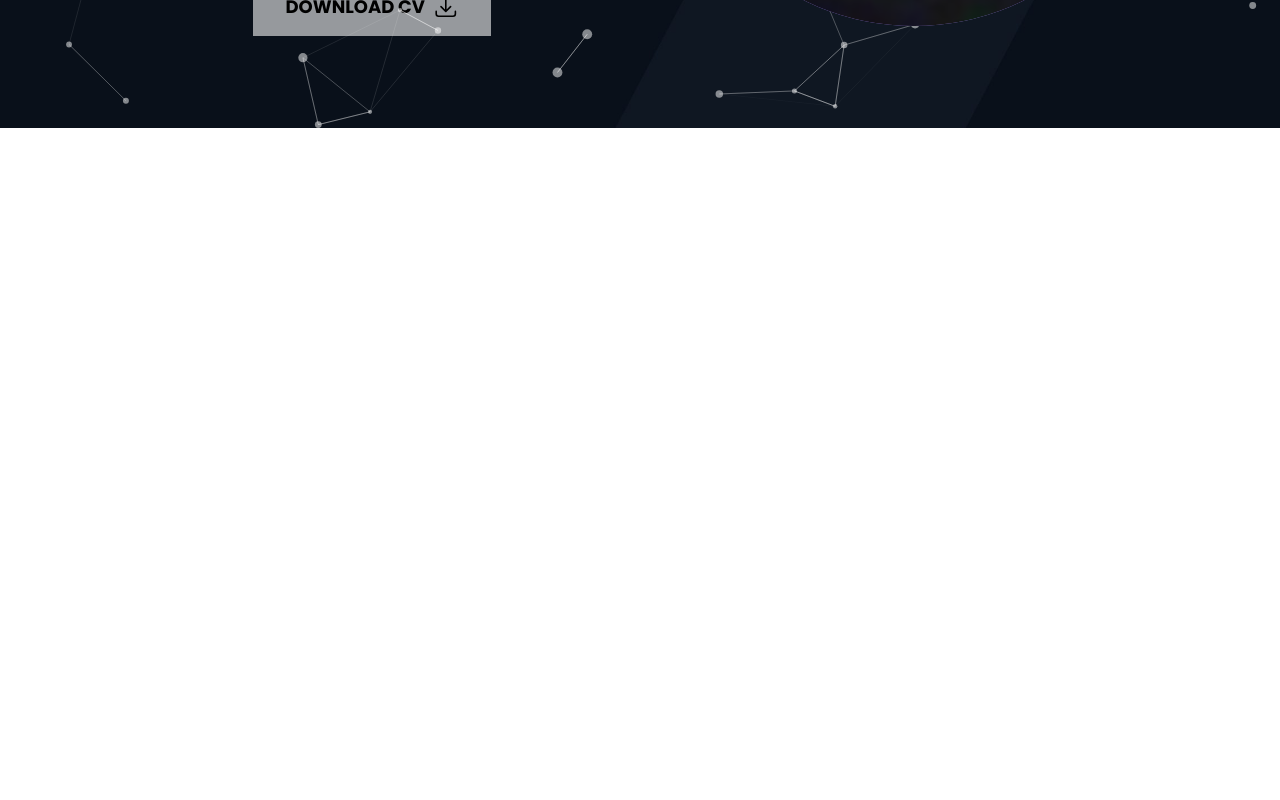
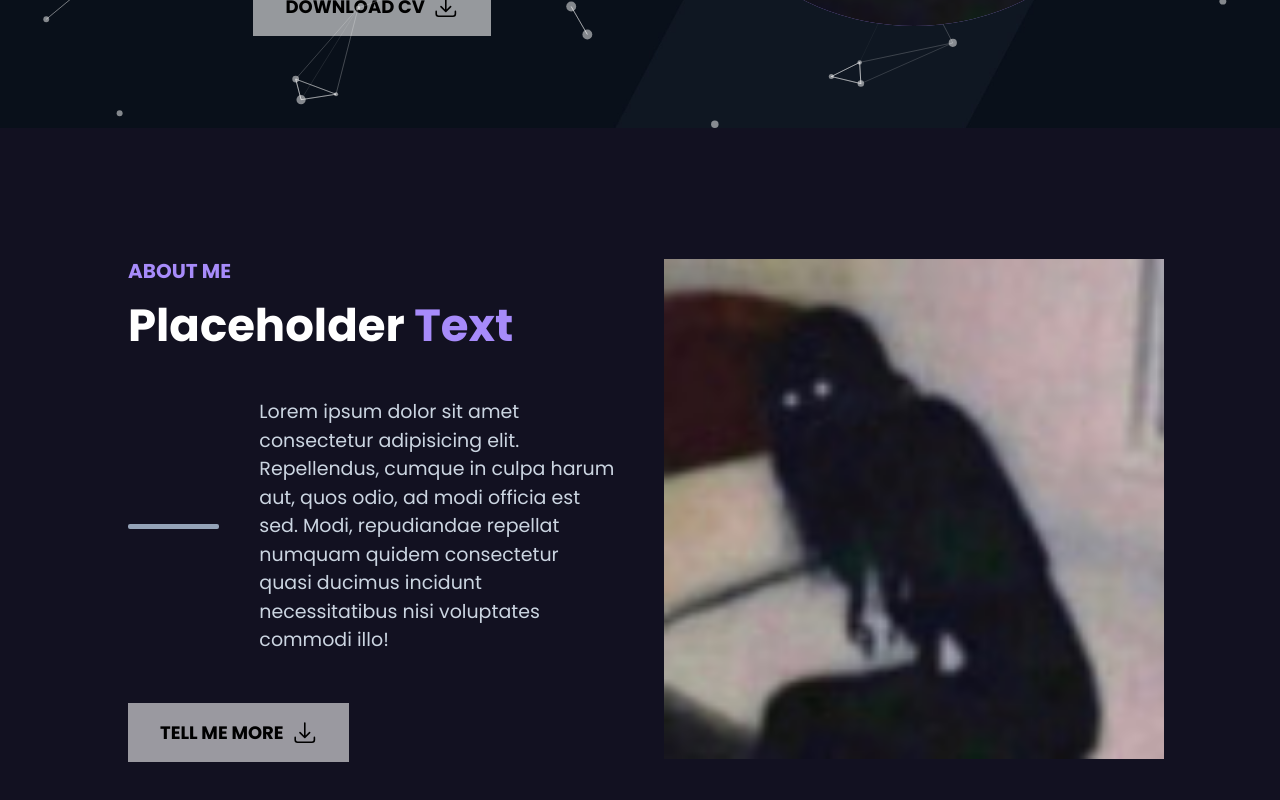
Before and after one commit to eycis/my_new_portfolio, a Next.js app: page / in a window 1280 px wide. Shown: the part 672-1472 px from the top of the page. Before the commit the page ends 800 px from the top, so only its background shows below. Built offline with nearby package versions, Linux system fonts and the light colour scheme.

Commit message:
About me page

```diff
--- /dev/null
+++ b/components/About.tsx
@@ -0,0 +1,38 @@
+import React from 'react'
+import { ArrowDownTrayIcon } from "@heroicons/react/24/solid";
+import Image from "next/image";
+
+const About = () => {
+  return (
+    <div className="bg-[#121121] pb-[3rem] pt-[4rem] md:pt-[8rem]">
+      <div className="grid grid-cols-1 md:grid-cols-2 w-[80%] mx-auto gap-[3rem] items-center">
+        <div className="md:col-span-1">
+          <h1 className="text-[20px] font-bold uppercase text-violet-400 mb-[1rem]">
+            About me
+          </h1>
+          <h2 className="text-[25px] md:text-[35px] lg:text-[45px] md:leading-[3rem] leading-[2rem] capitalize mb-[3rem] font-bold text-white">
+            Placeholder <span className="text-violet-400"> text </span>
+          </h2>
+          <div className="mb-[3rem] flex items-center md:space-x-10">
+            <span className="w-[100px] hidden md:block h-[5px] bg-slate-400 rounded-sm"></span>
+            <p className="text-[19px] text-slate-300 w-[80%]">
+              Lorem ipsum dolor sit amet consectetur adipisicing elit. Repellendus,
+              cumque in culpa harum aut, quos odio, ad modi officia est sed. Modi, repudiandae
+              repellat numquam quidem consectetur quasi ducimus incidunt necessitatibus nisi
+              voluptates commodi illo!
+            </p>
+          </div>
+          <button className="px-[2rem] hover:bg-violet-400 transition-all duration-200 py-[1rem] text-[18px] font-bold uppercase bg-[#ffffff92] text-black flex items-center space-x-2">
+            <p>Tell me more</p>
+            <ArrowDownTrayIcon className="w-[1.6rem] h-[1.7rem] text-black "/>
+          </button>
+        </div>
+        <div className="lg:w-[500px] mx-auto md:mx-0 mt-[2rem] lg:mt-0 lg:h-[500px] w-[300px] h-[300px] relative">
+          <Image src="/images/me.jpg" alt="user" layout="fill" objectFit="contain" className="relative z-[11] w-[100%] h-[100%] object-contain"/>
+        </div>
+      </div>
+    </div>
+  );
+};
+
+export default About;
--- a/pages/index.tsx
+++ b/pages/index.tsx
@@ -2,6 +2,7 @@ import React, { useState } from "react";
 import Nav from "@/components/Nav";
 import MobileNav from "@/components/mobileNav";
 import Hero from "@/components/Hero";
+import About from "@/components/About";
 
 
 const HomePage = () => {
@@ -18,8 +19,8 @@ const HomePage = () => {
         <Nav openNav={openNav}/>
         {/* hero section */}
         <Hero/>
-        <div className="relative z-[30">
-        {/* About */}
+        <div className="relative z-[30]">
+          <About/>
         </div>
       </div>
     </div>
```
